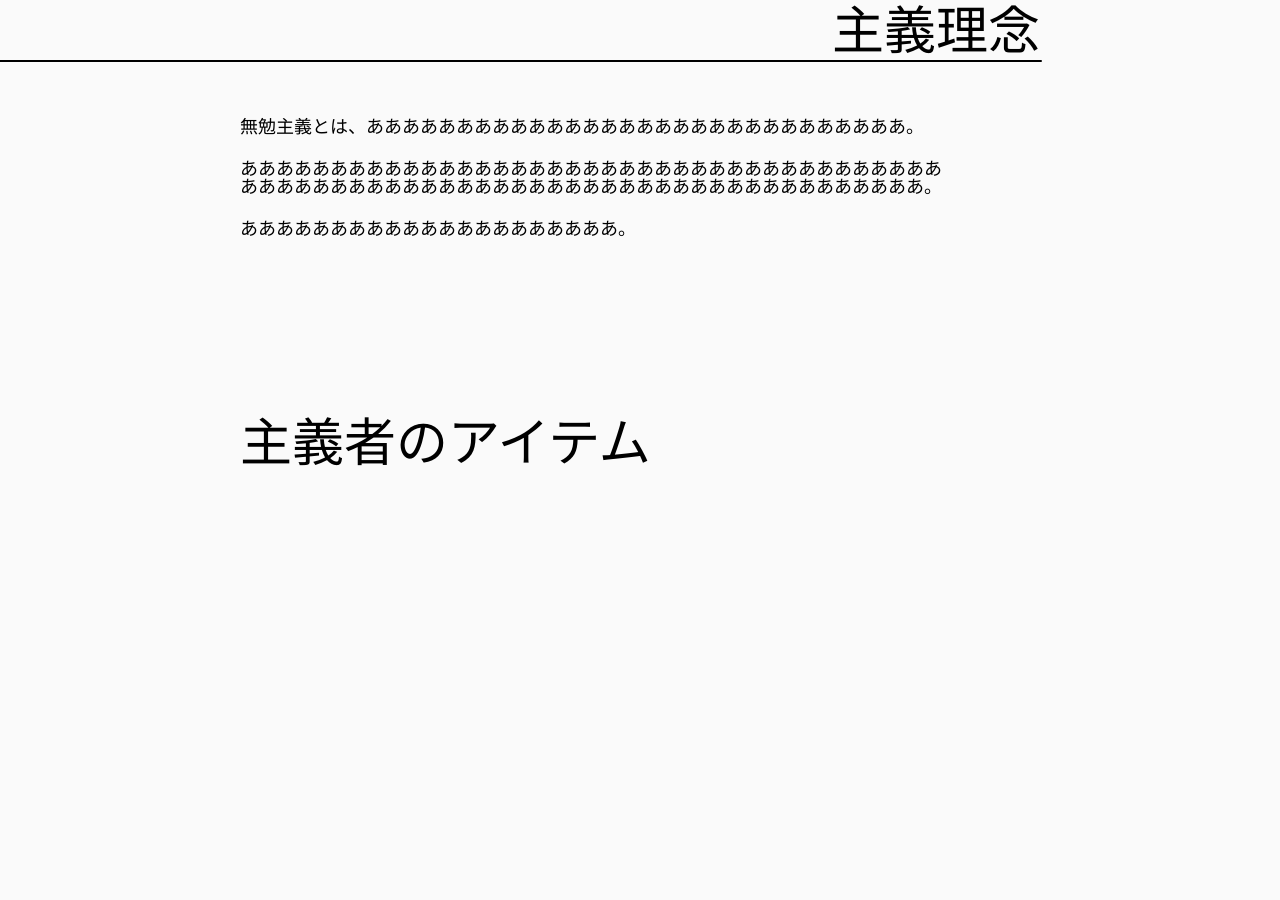
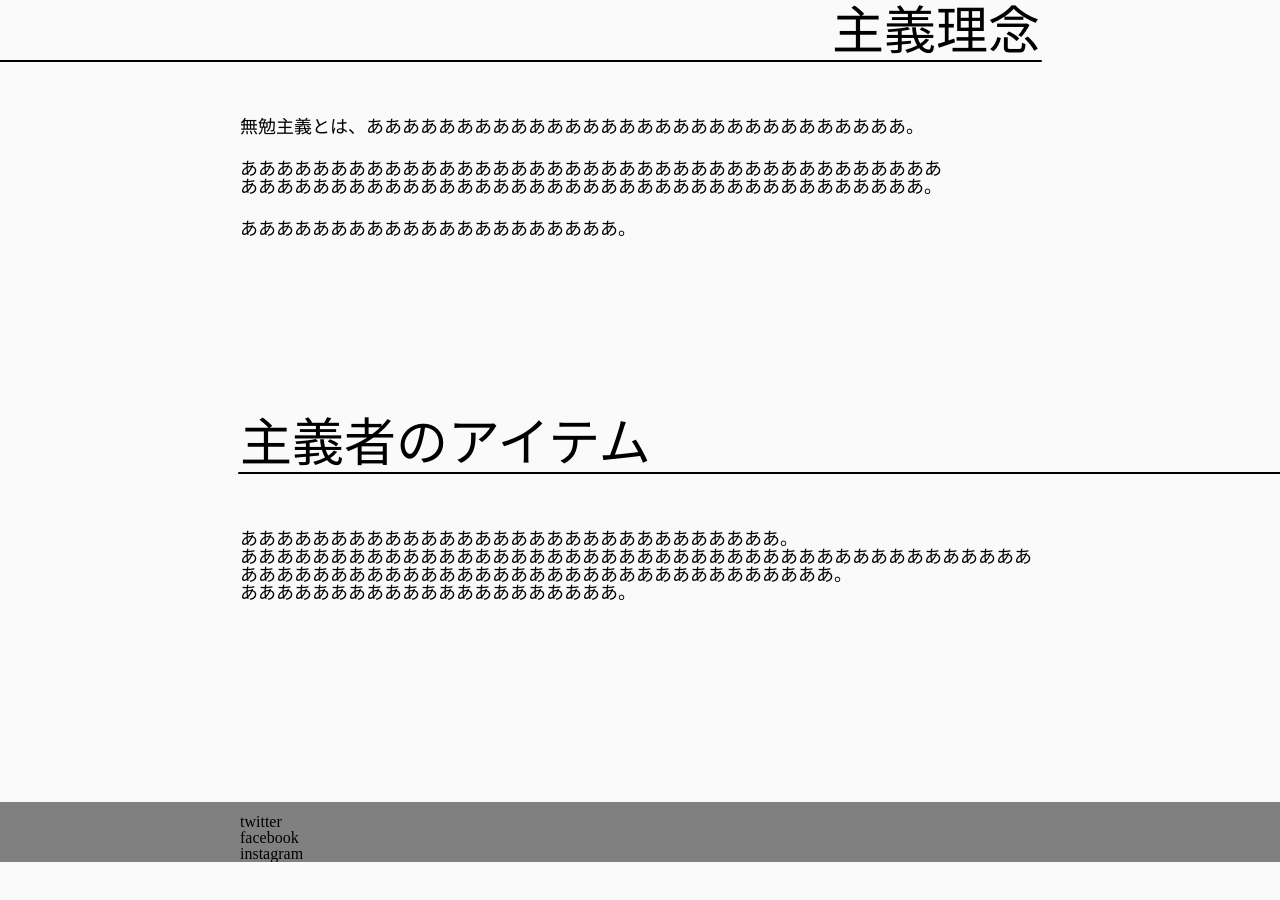
Before and after one commit to yojiyama7/nhk_end, a website: page index.html in a window 1280 px wide. Shown: the part 934-1834 px from the top of the page. After the commit the page ends 1796 px from the top, so only its background shows below. Drawn offline with Linux system fonts and the light colour scheme; a script that the page names is missing.

Commit message:
main-shop 調整, footer 作成開始

```diff
--- a/css/c-pseudo-underline.scss
+++ b/css/c-pseudo-underline.scss
@@ -1,5 +1,7 @@
+
 .c-pseudo-underline {
     position: relative;
+    // border-bottom: solid 2px red;
     &:before {
         content: '';
         display: inline-block;
@@ -16,7 +18,11 @@
     &--left:before {
         right: -2px;
     }
+    // &--height-3px {
+    //     border-bottom: solid 3px red;
+    // }
     &--height-3px:before {
+        bottom: -3px;
         height: 3px;
     }
 }
--- a/css/footer.scss
+++ b/css/footer.scss
@@ -1,3 +1,8 @@
 .footer {
-    height: 1000px;
+    overflow-y: hidden;
+    // height: 1000px;
+    background-color: gray;
+    &__container {
+        margin-top: 12px;
+    }
 }
--- a/css/main-about.scss
+++ b/css/main-about.scss
@@ -4,6 +4,11 @@
     }
     &__text-wrapper {
         margin-top: 60px;
+        // QUESTION: 気分と雰囲気でつけた。これいる？
+        width: 100%;
+        @media (min-width: 480px) {
+            width: 88%;
+        }
     }
     // QUESITON: このCSSをこのファイルに書くべきか、main-innerの付属として書くべきか
     &__text:nth-child(n+2) {
--- a/css/main-shop.scss
+++ b/css/main-shop.scss
@@ -1,3 +1,11 @@
 .main-shop {
-    // &
+    &__heading-wrapper {
+
+    }
+    &__heading {
+
+    }
+    &__content-wrapper {
+        margin-top: 60px;
+    }
 }
--- a/css/main.scss
+++ b/css/main.scss
@@ -4,6 +4,7 @@
 
     &__container {
         margin-top: 140px;
+        margin-bottom: 200px;
     }
     &__inner:nth-child(n+2) {
         margin-top: 180px;
@@ -18,11 +19,7 @@
         }
     }
     &__inner-text-wrapper {
-        // QUESTION: 気分と雰囲気でつけた。これいる？
-        width: 100%;
-        @media (min-width: 480px) {
-            width: 88%;
-        }
+
     }
     &__inner-text {
         font-size: 18px;
--- a/index.html
+++ b/index.html
@@ -4,6 +4,7 @@
   <meta charset="utf-8">
   <meta name="viewport" content="width=device-width, initial-scale=1.0, maximum-scale=1.0, minimum-scale=1.0">
   <link rel="stylesheet" href="./css/style.css">
+  <link rel="stylesheet" href="https://use.fontawesome.com/releases/v5.8.2/css/all.css" integrity="sha384-oS3vJWv+0UjzBfQzYUhtDYW+Pj2yciDJxpsK1OYPAYjqT085Qq/1cq5FLXAZQ7Ay" crossorigin="anonymous">
   <title>無勉</title>
 </head>
 
@@ -44,12 +45,30 @@
         <div class="main-shop__heading-wrapper main__inner-heading-wrapper">
           <span class="main-shop__heading main__inner-heading c-pseudo-underline c-pseudo-underline--right">主義者のアイテム</span>
         </div>
+        <div class="main-shop__content-wrapper">
+
+          <div class="main-shop__text-wrapper main__inner-text-wrapper">
+            <p class="main-shop__text main__inner-text">ああああああああああああああああああああああああああああああ。</p>
+            <p class="main-shop__text main__inner-text">あああああああああああああああああああああああああああああああああああああああああああああああああああああああああああああああああああああああああああああ。</p>
+            <p class="main-shop__text main__inner-text">あああああああああああああああああああああ。</p>
+          </div>
+        </div>
       </div>
     </div>
   </main>
   <footer class="footer">
-    <div class="footer__box">
-
+    <div class="footer__container c-container">
+      <div class="footer__sns-list">
+        <div class="footer__twitter-wrapper">
+          twitter
+        </div>
+        <div class="footer__facebook-wrapper">
+          facebook
+        </div>
+        <div class="footer__instagram-wrapper">
+          instagram
+        </div>
+      </div>
     </div>
   </footer>
   <script src="https://cdn.jsdelivr.net/npm/umbrellajs"></script>
```
Also changed, not shown: css/style.css.
